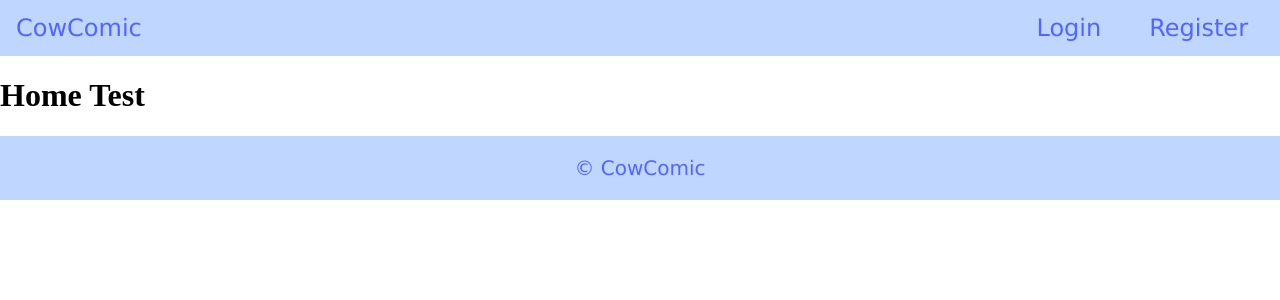
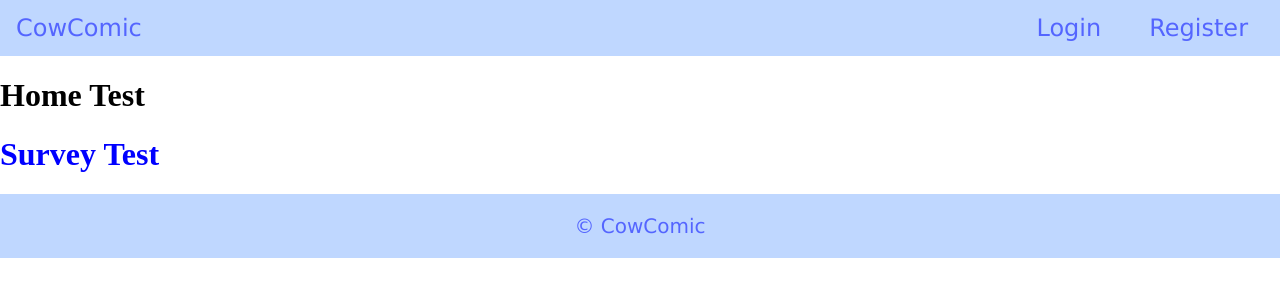
Before and after one commit to DDeraJJ-Deluxe/CowComic, a React (Vite) app in the folder my-book-rec/: page /#/ in a window 1280 px wide. Shown: the top 300 px of the page. Built offline with nearby package versions, Linux system fonts and the light colour scheme.

Commit message:
template code for book rec survey component and css for it

```diff
--- /dev/null
+++ b/my-book-rec/src/components/Survey.jsx
@@ -0,0 +1,11 @@
+import '../css/survey.css'
+
+// this component creates the book rec survey
+function Survey() {
+
+   return (
+      <h1 id="test">Survey Test</h1>
+   );
+}
+
+export default Survey
--- /dev/null
+++ b/my-book-rec/src/css/survey.css
@@ -0,0 +1,4 @@
+/* test css for now */
+#test {
+   color: blue;
+}
--- a/my-book-rec/src/pages/Home.jsx
+++ b/my-book-rec/src/pages/Home.jsx
@@ -1,4 +1,5 @@
 import React from 'react';
+import Survey from "../components/Survey"
 import '../css/home.css';
 
 function Home() {
@@ -6,6 +7,7 @@ function Home() {
    return (
       <>
          <h1>Home Test</h1>
+         <Survey />
       </>
    )
 }
```
